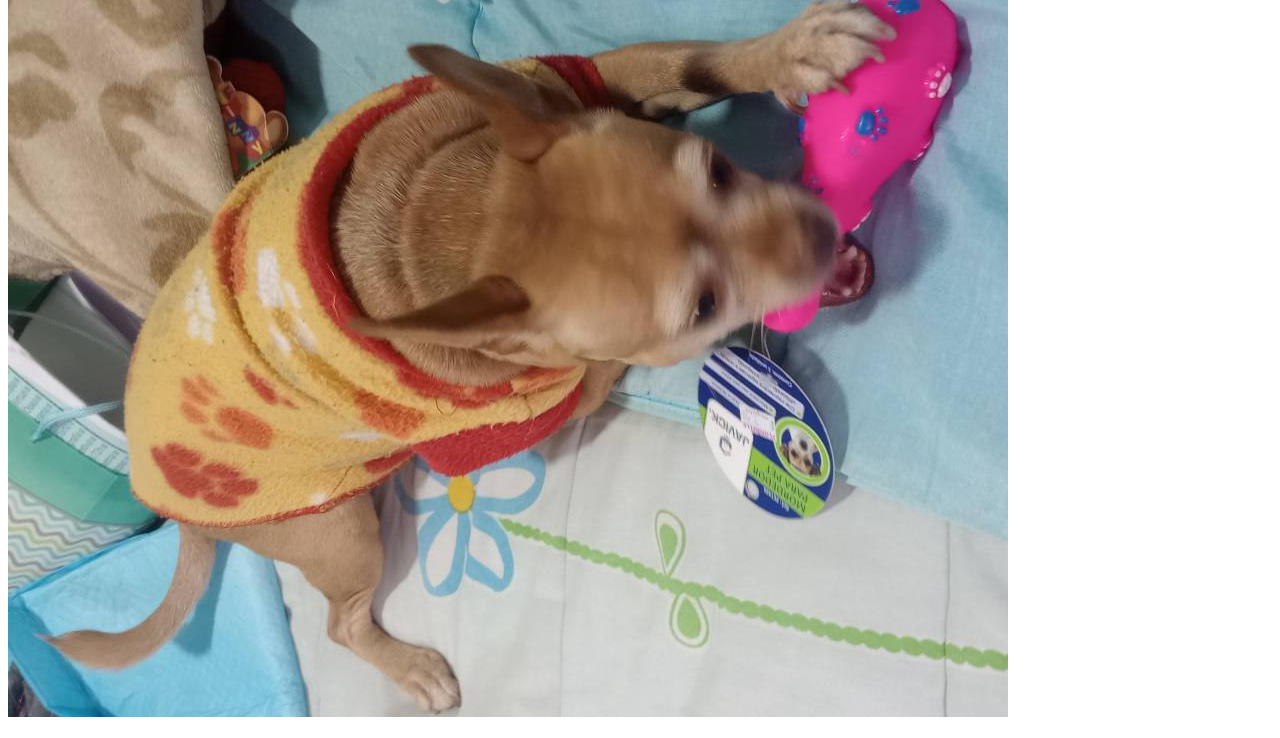
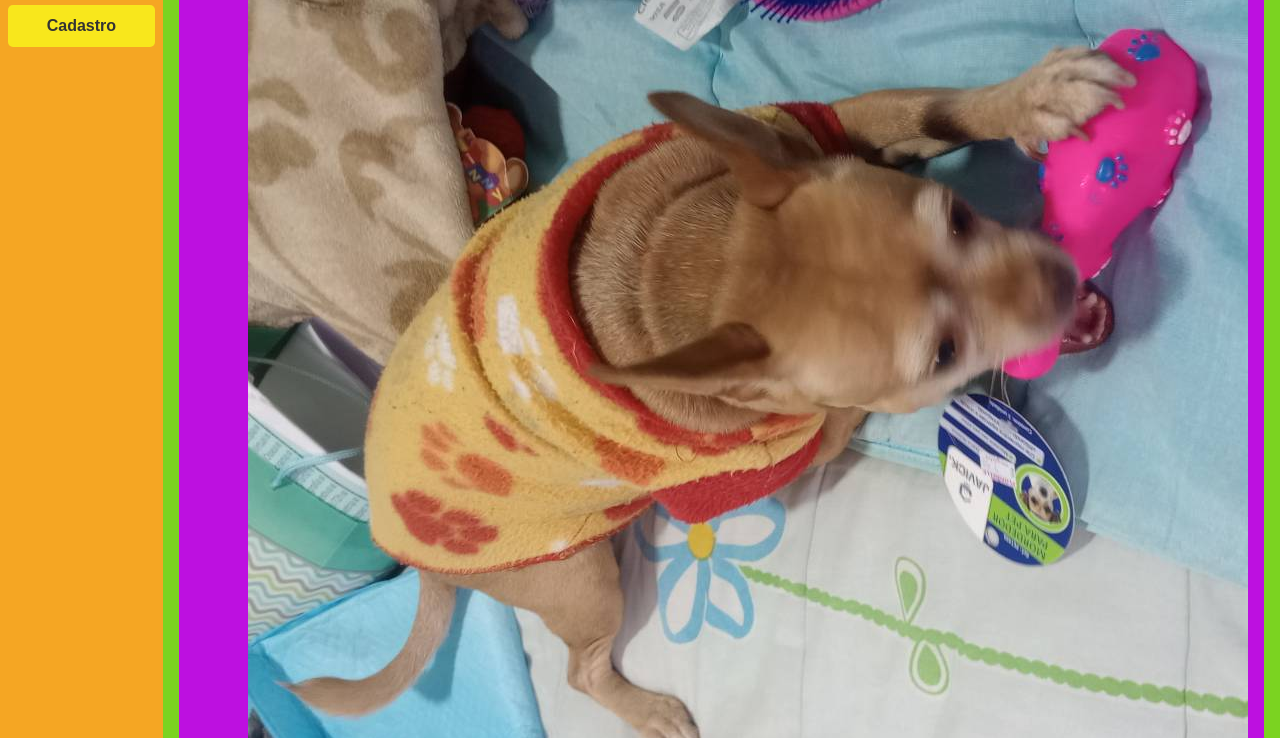
Before and after one commit to benjaminmachadojunior/cruzeiroDoSulFontEnd, a plain HTML site: page index.html in a window 1280 px wide. Shown: the part 215-953 px from the top of the page. Drawn offline with Linux system fonts and the light colour scheme.

Commit message:
Front Entrega II

```diff
--- a/css/style.css
+++ b/css/style.css
@@ -0,0 +1,75 @@
+@charset "UTF-8";
+
+body {
+    margin: 0;
+    height: 100vh;
+    display: grid;
+    grid-template-rows: auto 1fr auto;
+    grid-template-columns: auto 1fr;
+    grid-template-areas:
+        "header header"
+        "nav main"
+        "footer footer";
+    font-family: sans-serif;
+}
+
+header {
+    grid-area: header;
+    background-color: #4A90E2;
+    color: white;
+    padding: 1rem;
+    text-align: center;
+}
+
+nav {
+    grid-area: nav;
+    background-color: #f5a623;
+    display: flex;
+    flex-direction: column;
+    align-items: stretch;
+    padding: 0.5rem;
+    gap: 0.5rem;
+    overflow: auto;
+    max-height: 100%;
+    min-width: max-content;
+    /*faz o menu ocupar so o necessário*/
+}
+
+nav a {
+    background-color: #f8e71c;
+    padding: 0.75rem;
+    text-align: center;
+    text-decoration: none;
+    color: #333;
+    font-weight: bold;
+    border-radius: 5px;
+    white-space: nowrap;
+}
+
+main {
+    grid-area: main;
+    background-color: #7bd321;
+    padding: 1rem;
+    display: flex;
+    flex-wrap: wrap;
+    gap: 1rem;
+    align-content: flex-start;
+}
+
+.card {
+    background-color: #bd10e0;
+    color: white;
+    font-weight: bold;
+    border-radius: 8px;
+    flex: 1 1 200px;
+    padding: 1rem;
+    text-align: right;
+}
+
+footer {
+    grid-area: footer;
+    background-color: #333;
+    color: white;
+    text-align: center;
+    padding: 1rem;
+}
--- a/index.html
+++ b/index.html
@@ -5,6 +5,7 @@
     <meta charset="UTF-8">
     <meta name="viewport" content="width=device-width, initial-scale=1.0">
     <title>Instituto Scooby-Doo</title>
+    <link rel="stylesheet" href="./css/style.css">
 </head>
 
 <body>
@@ -34,6 +35,9 @@
                 </picture>
             </h2>
             <picture>
+                <!-- tenta carregar uma imagem responsiva. Ou seja tela maior carrega uma foto maior -->
+                <source media="(max-width: 750px)" srcset="img/foto-p.jpg" type="image/jpg">
+                <source media="(max-width: 1050px)" srcset="img/foto-m.jpg" type="image/jpg">
                 <img src="img/foto-g.jpg" alt="imagem flexivel">
             </picture>
             <h2>Fundado em outubro de 2025, a partir da união de um grupo de pessoas em prol do propósito de cuidar
```
Also changed, not shown: cadastro.html (+1 -0 lines), projetos.html (+1 -0 lines).
